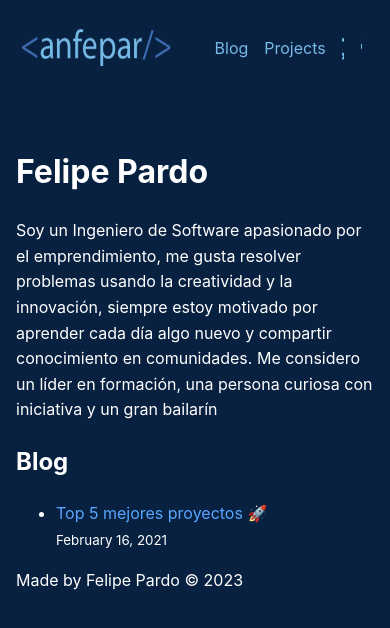
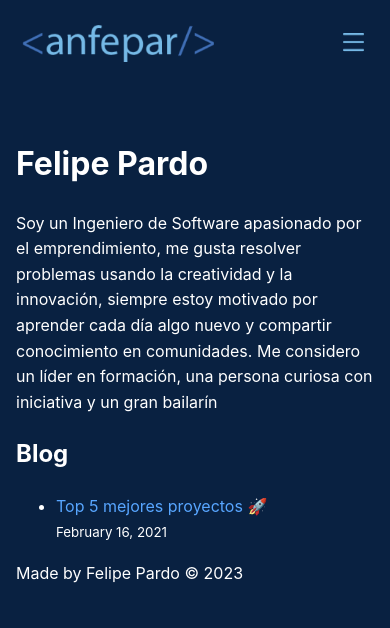
Before and after one commit to anfepar/anfepar, a Next.js app: page / in a window 390 px wide. Shown: the top 628 px of the page. Built offline with nearby package versions, Linux system fonts and the light colour scheme.

Commit message:
feat(Header): :sparkles: add responsive menu of header

```diff
--- a/components/header/header.module.css
+++ b/components/header/header.module.css
@@ -1,5 +1,6 @@
 .Header {
   display: flex;
+  position: relative;
   justify-content: space-between;
   align-items: center;
   padding: var(--spacing-4);
@@ -20,6 +21,10 @@
   gap: 0.5rem
 }
 
+.Header_Mobile_Menu {
+  display: none;
+}
+
 .Header_Text {
   color: var(--contrast-color);
   font-size: var(--small-desktop);
@@ -28,16 +33,75 @@
 .Header_Item {
   display: flex;
   align-items: center;
-  margin-right: var(--spacing-2);
 }
 
 .Header_Link {
   border: none;
   cursor: pointer;
   background-color: transparent;
+  margin-right: var(--spacing-4);
+  width: 100%;
+}
+
+.Header_Link__SocialMedia {
+  width: max-content;
 }
 
 .Header_Link:hover {
   opacity: 0.7;
   text-decoration: none;
 }
+
+.Header_Mobile_Menu:hover {
+  opacity: 0.7;
+}
+
+.Header_Mobile_List {
+  display: none;
+}
+
+/* responsive */
+
+@media screen and (max-width: 30rem) {
+  .Header_Menu {
+    display: none;
+  }
+
+  .Header_Mobile_Menu {
+    display: flex;
+    background-color: transparent;
+    border: none;
+  }
+
+  .Header_Item {
+    margin-bottom: var(--spacing-2);
+    padding: var(--spacing-1);
+    border-bottom: var(--contrast-color) 0.1px solid;
+  }
+
+  .Header_Item:last-child {
+    border: none
+  }
+
+  .Header_Text {
+    margin: 0;
+  }
+
+  .Header_Mobile_List {
+    animation: fadeIn 1s;
+    display: flex;
+    flex-direction: column;
+    width: 100%;
+    position: absolute;
+    left: 0;
+    background-color: var(--main-color-2);
+    margin-top: -35px;
+    padding: var(--spacing-3);
+    border-radius: 0.5rem;
+  }
+}
+
+@keyframes fadeIn {
+  0% { opacity: 0; }
+  100% { opacity: 1; }
+}
--- a/components/header/header.tsx
+++ b/components/header/header.tsx
@@ -1,13 +1,12 @@
-import STRINGS from '@/constants/string';
+import { useCallback, useState } from 'react';
 import Image from 'next/image';
 import Link from 'next/link';
 import { useTranslations } from '@/hooks/useTranslations';
-import logo from '@/public/images/logo.png';
 import styles from './header.module.css';
 
 const menuItems = [
-  { name: 'blog', text: 'blog', url: '/blog' },
-  { name: 'projects', text: 'projects', url: '/projects' },
+  { name: 'blog', url: '/blog' },
+  { name: 'projects', url: '/projects' },
   {
     name: 'github',
     url: 'https://github.com/anfepar',
@@ -24,25 +23,58 @@ const menuItems = [
 
 export const Header = () => {
   const { t } = useTranslations('Header');
+
+  const [menuIsOpen, setMenuIsOpen] = useState(false);
+
+  const handleOpenMenu = () => {
+    setMenuIsOpen(!menuIsOpen);
+  };
+
+  const getItems = useCallback(() => {
+    const socialMediaItems: any = [];
+    const links: any = [];
+
+    menuItems.forEach((item) => {
+      const { name, url, icon } = item;
+
+      const itemEntry = (
+        <Link className={`${styles.Header_Link} ${styles.Header_Link__SocialMedia}`} href={url} target={item.target || '_self'} rel="noreferrer">
+          {icon && <Image src={icon} width={25} height={25} alt={t('icon_alt', { name })} />}
+          {!icon && <p className={styles.Header_Text}>{t(`url_${name}`)}</p>}
+        </Link>
+      );
+
+      if (icon) socialMediaItems.push(itemEntry);
+      else links.push(<li className={styles.Header_Item} key={name}>{itemEntry}</li>);
+    });
     return (
+      <>
+        {links}
+        <li className={styles.Header_Item}>
+          {socialMediaItems}
+        </li>
+      </>
+    );
+  }, [t]);
+
+  return (
+    <>
       <header className={styles.Header}>
         <Link href="/" className={styles.Header_Link}>
-        <Image className={styles.Header_Logo} src={logo} alt={t('logo_alt')} width={200} height={50} priority />
+          <Image className={styles.Header_Logo} src="/images/logo.png" alt={t('logo_alt')} width={200} height={50} priority />
         </Link>
         <ul className={styles.Header_Menu}>
-        {menuItems.map((item) => {
-          const { name, url, icon, text } = item;
-
-          return (
-            <li className={styles.Header_Item} key={name}>
-              <Link className={styles.Header_Link} href={url} target={item.target || '_self'} rel="noreferrer">
-                {icon && <Image src={icon} width={25} height={25} alt={t('icon_alt', { name })} />}
-                {text && <p className={styles.Header_Text}>{t(`url_${name}`)}</p>}
-              </Link>
-            </li>
-          );
-        })}
+          {getItems()}
         </ul>
+        <button className={styles.Header_Mobile_Menu}>
+          <Image src="/images/menu.png" alt={t('logo_alt')} onClick={handleOpenMenu} width={25} height={25} priority />
+        </button>
       </header>
+      {menuIsOpen && (
+        <ul className={styles.Header_Mobile_List}>
+          {getItems()}
+        </ul>
+      )}
+    </>
   );
 };
--- a/styles/vars.css
+++ b/styles/vars.css
@@ -2,6 +2,7 @@
   /* colors */
   --main-color: #092141;
   --contrast-color: #76B9E6;
+  --main-color-2: #0A2549;
 
   /* fonts*/
   --small-desktop: 1rem;
@@ -24,4 +25,8 @@
   --spacing-5: 1.5rem;
   --spacing-6: 2rem;
 
+  /* breakpoints */
+  --lg: 64rem;
+  --md: 48rem;
+  --sm: 20rem;
 }
```
Also changed, not shown: public/images/menu.png (added). Lines whose indentation alone changed are shown as unchanged.
